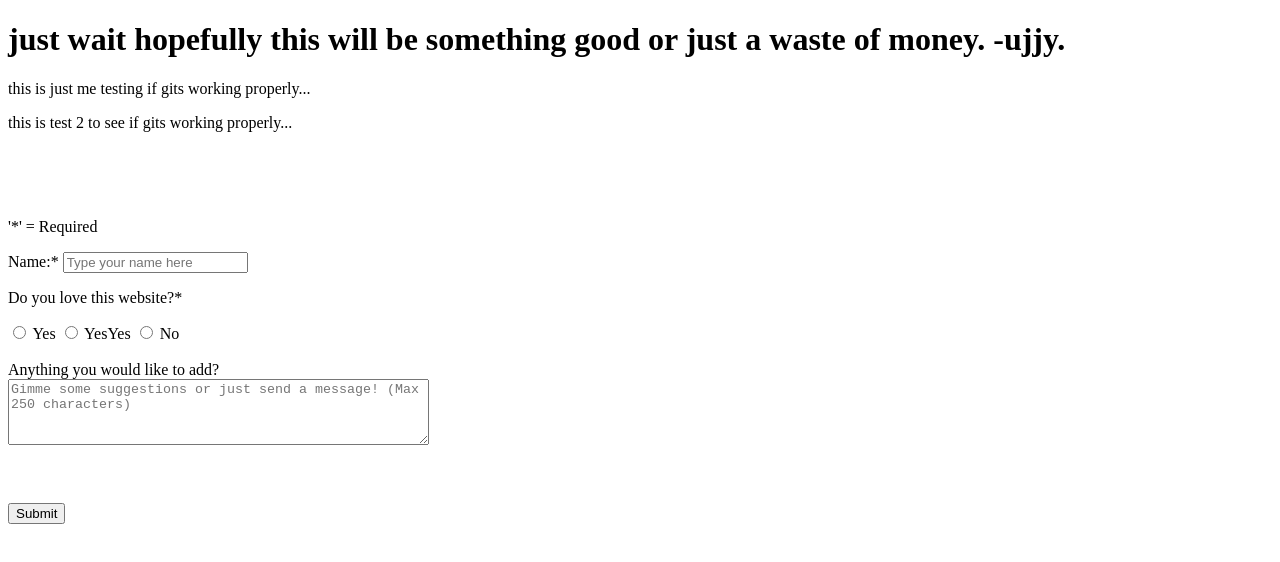
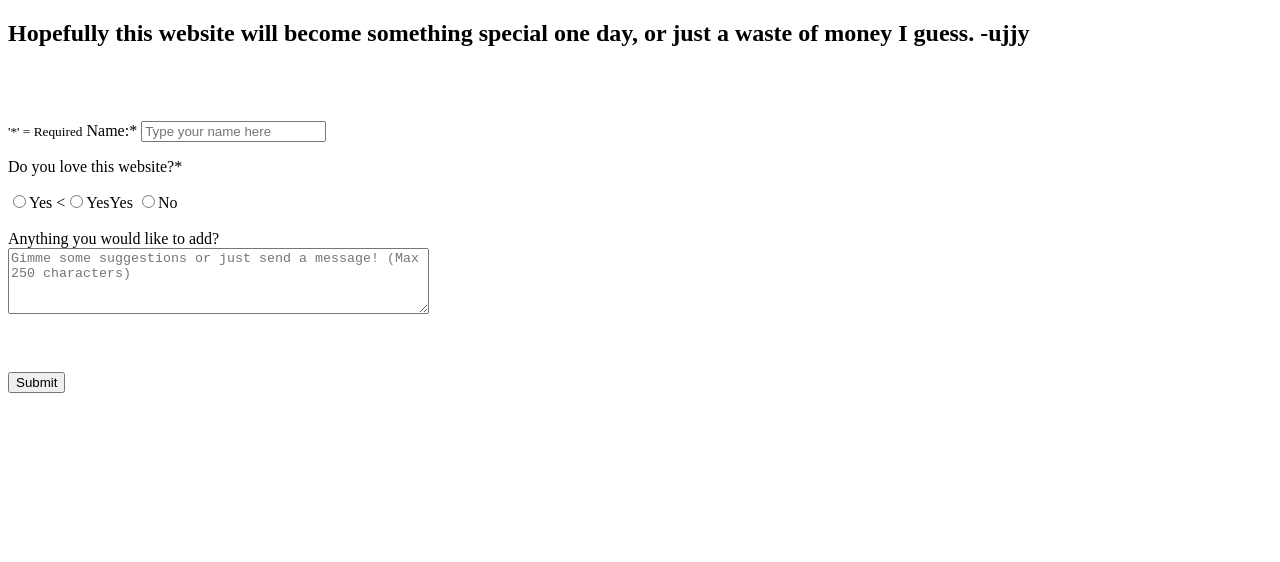
Before and after one commit to u-jjy/forgotmysemicolon, a plain HTML site: page index.html in a window 1280 px wide. Drawn offline with Linux system fonts and the light colour scheme.

Commit message:
Add small semantic changes to html file.

```diff
--- a/index.html
+++ b/index.html
@@ -1,26 +1,22 @@
 <!DOCTYPE html>
-
+<html lang="en" dir="ltr">
   <head>
+    <meta charset="utf-8">
     <title>Still working on it...</title>
   </head>
-
   <body>
-  <h1>just wait hopefully this will be something good or just a waste of money. -ujjy.</h1>
-  <p>this is just me testing if gits working properly...</p>
-  <p>this is test 2 to see if gits working properly...</p>
-  <br>
-  <br>
-  <br>
+    <header>
+      <h2>Hopefully this website will become something special one day, or just a waste of money I guess. -ujjy</h2>
+    </header>
+    <br><br><br>
+    <section>
       <form name='testForm' method='POST' data-netlify='true' data-netlify-recaptcha='true'>
-    <p>'*' = Required</p>
+        <small>'*' = Required</small>
         <label>Name:* <input name='Name' type='text' placeholder = 'Type your name here' required></label>
         <p>Do you love this website?*</p>
-    <input type='radio' id='yes' name='choice' value='Yes' required>
-    <label for='yes'>Yes</label>
-    <input type='radio' id='yesyes' name='choice' value='YesYes' required>
-    <label for='yesyes'>YesYes</label>
-    <input type='radio' id='no' name='choice' value='No' required>
-    <label for='no'>No</label>
+        <label><input type='radio' id='yes' name='choice' value='Yes' required>Yes</label>
+        <label><<input type='radio' id='yesyes' name='choice' value='YesYes' required>YesYes</label>
+        <label><input type='radio' id='no' name='choice' value='No' required>No</label>
         <br>
         <br>
         <label for='extra'>Anything you would like to add?</label>
@@ -33,4 +29,6 @@
         <br>
         <input type='submit'>
       </form>
+    </section>
   </body>
+</html>
```
Lines whose indentation alone changed are shown as unchanged.
